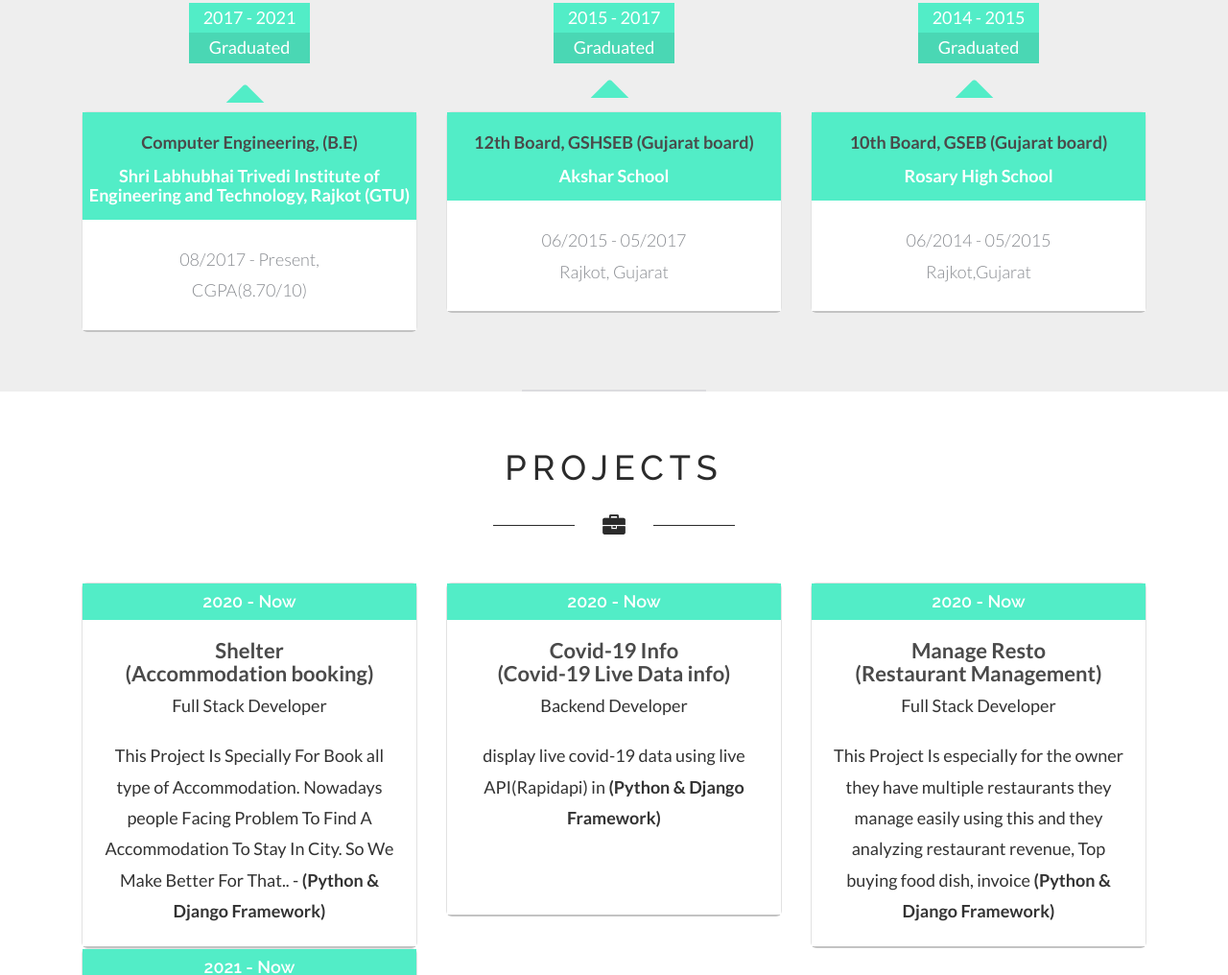
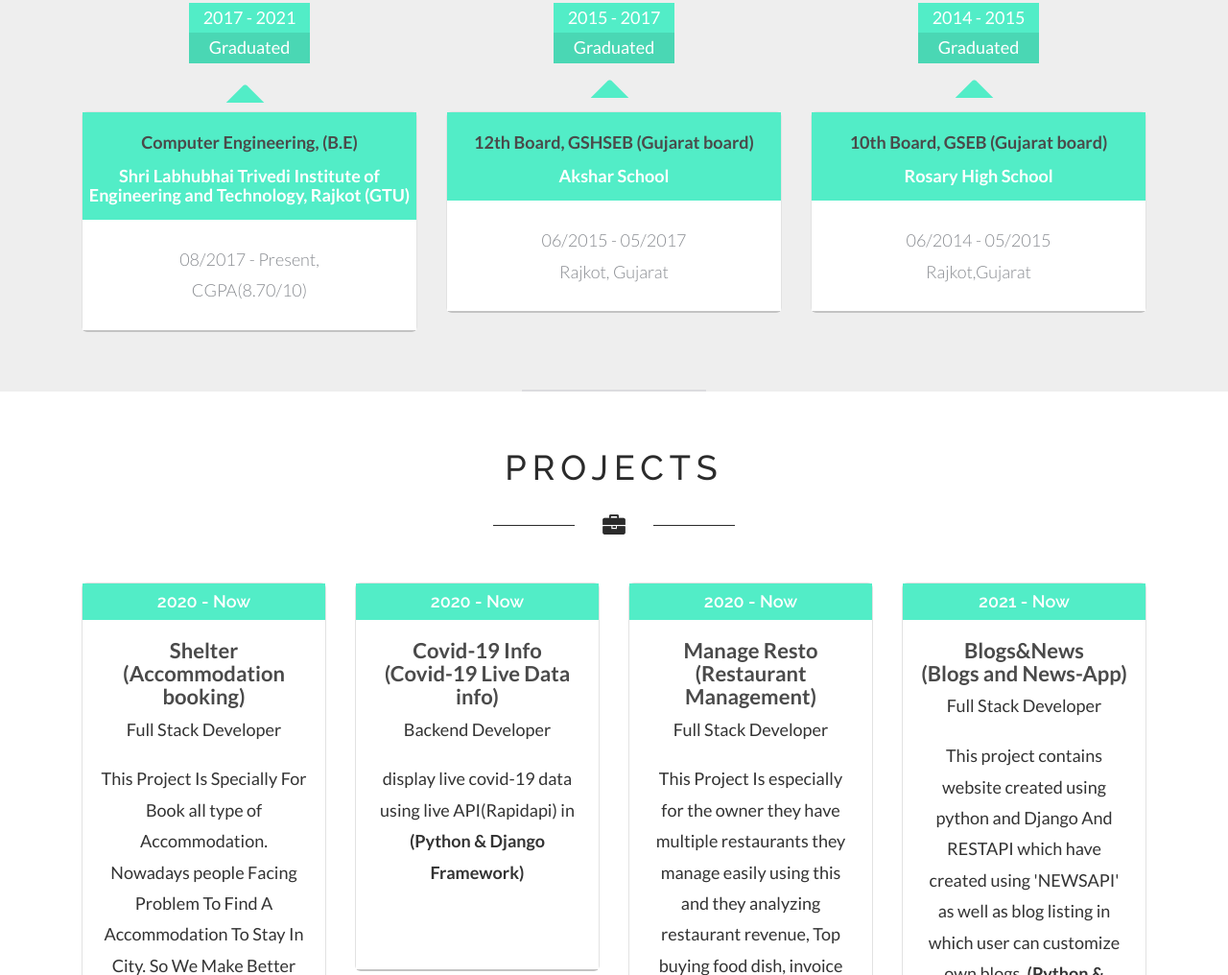
Before and after one commit to vrajmarvania/cv, a plain HTML site: page index.html in a window 1280 px wide. Shown: the part 1784-2800 px from the top of the page at 96% size. Drawn offline with Linux system fonts and the light colour scheme.

Commit message:
Update index.html

```diff
--- a/index.html
+++ b/index.html
@@ -291,7 +291,7 @@ Rajkot (GTU)</h4>
 		<div class="strip text-center"><img src="images/work.png" alt=" "/></div>
 		<div class="work-grids">
 
-			<div class="col-md-4 w-grid">
+			<div class="col-md-3 w-grid">
 				<div class="work-grid">
 					<h3>2020 - Now</h3>
 					<div class="work-grid-info">
@@ -304,7 +304,7 @@ To Stay In City. So We Make Better For That.. - <b>(Python &
 					</div>
 				</div>
 			</div>
-			<div class="col-md-4 w-grid">
+			<div class="col-md-3 w-grid">
 				<div class="work-grid">
 					<h3>2020 - Now</h3>
 					<div class="work-grid-info">
@@ -315,7 +315,7 @@ To Stay In City. So We Make Better For That.. - <b>(Python &
 					</div>
 				</div>
 			</div>
-			<div class="col-md-4 w-grid">
+			<div class="col-md-3 w-grid">
 				<div class="work-grid">
 					<h3>2020 - Now</h3>
 					<div class="work-grid-info">
@@ -329,7 +329,7 @@ restaurant revenue, Top buying food dish, invoice <b>(Python &
 					</div>
 				</div>
 			</div>
-			<div class="col-md-4 w-grid">
+			<div class="col-md-3 w-grid">
 				<div class="work-grid">
 					<h3>2021 - Now</h3>
 					<div class="work-grid-info">
```
